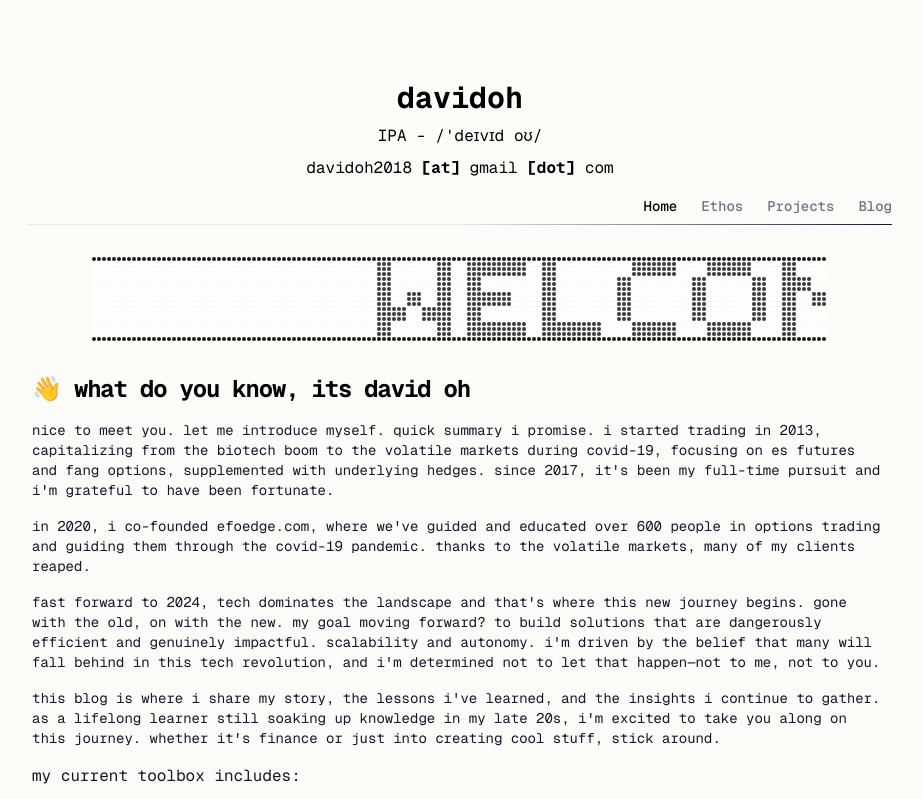
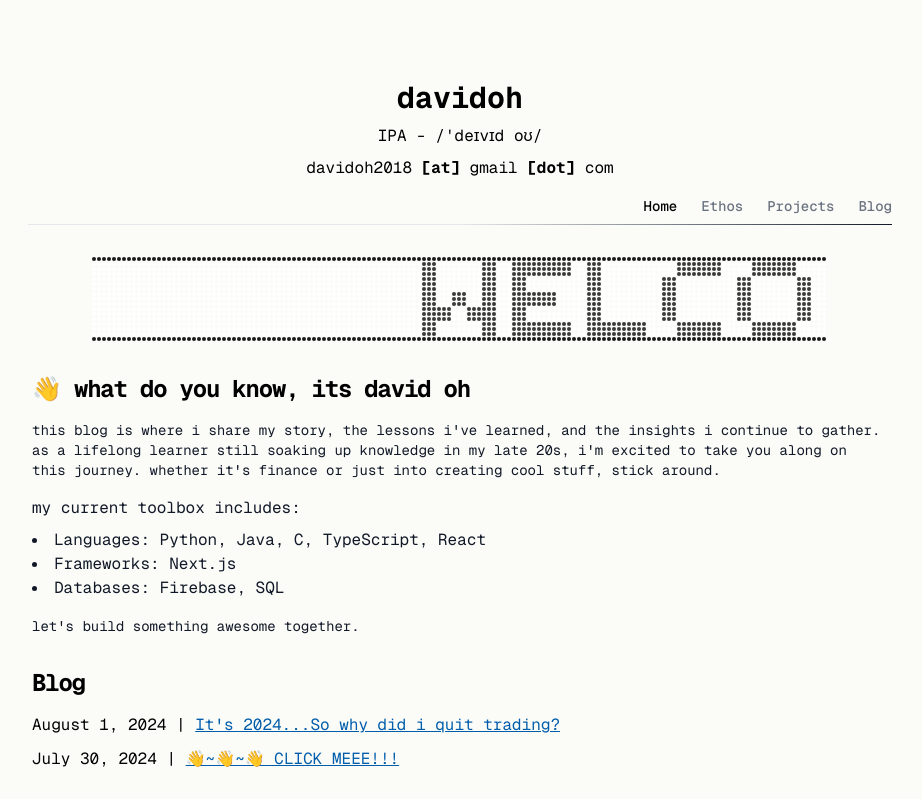
Before and after one commit to dkoh2018/itsdavidoh.com, a Next.js app: page / in a window 1280 px wide. Shown: the top 799 px of the page, without its empty margins (180-1102 px from the left). Built offline with nearby package versions, Linux system fonts and the light colour scheme.

Commit message:
simpler landing

```diff
--- a/src/app/page.tsx
+++ b/src/app/page.tsx
@@ -14,29 +14,6 @@ export default function Index() {
     <>
       <LightBoardSection />
       <Section title="👋 what do you know, its david oh">
-        <p className="mb-4">
-          nice to meet you. let me introduce myself. quick summary i
-          promise. i started trading in 2013, capitalizing from the
-          biotech boom to the volatile markets during covid-19,
-          focusing on es futures and fang options, supplemented with
-          underlying hedges. since 2017, it's been my full-time
-          pursuit and i'm grateful to have been fortunate.
-        </p>
-        <p className="mb-4">
-          in 2020, i co-founded efoedge.com, where we've guided and
-          educated over 600 people in options trading and guiding
-          them through the covid-19 pandemic. thanks to the volatile
-          markets, many of my clients reaped.
-        </p>
-        <p className="mb-4">
-          fast forward to 2024, tech dominates the landscape and
-          that's where this new journey begins. gone with the old, on
-          with the new. my goal moving forward? to build solutions
-          that are dangerously efficient and genuinely impactful.
-          scalability and autonomy. i'm driven by the belief that
-          many will fall behind in this tech revolution, and i'm
-          determined not to let that happen—not to me, not to you.
-        </p>
         <p className="mb-4">
           this blog is where i share my story, the lessons i've
           learned, and the insights i continue to gather. as a
```
